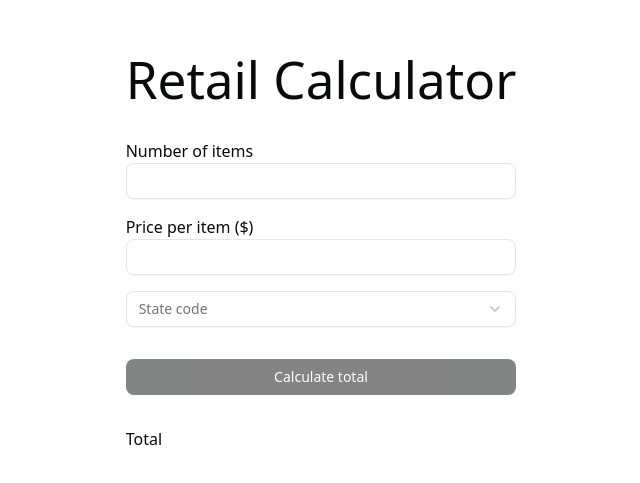
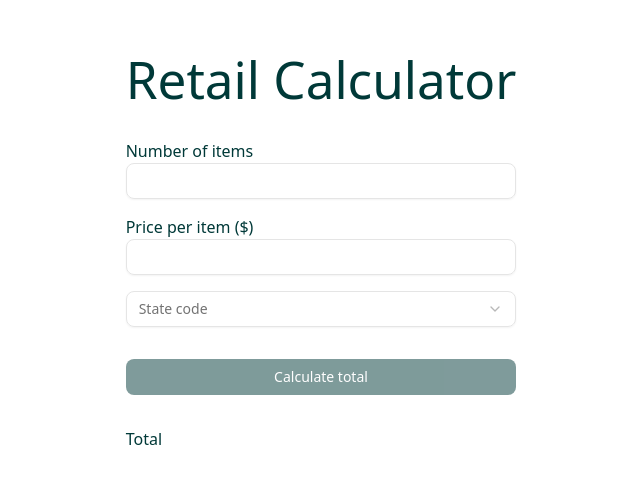
Before and after one commit to johnyherangi/foodstuffs-technical-exercise, a React (Vite) app: page / in a window 1280 px wide. Shown: the part 149-632 px from the top of the page, without its empty margins (319-959 px from the left). Built offline with nearby package versions, Linux system fonts and the light colour scheme.

Commit message:
fix colors

```diff
--- a/src/components/ui/button.tsx
+++ b/src/components/ui/button.tsx
@@ -8,7 +8,7 @@ const buttonVariants = cva(
   {
     variants: {
       variant: {
-        default: "bg-primary text-secondary-foreground hover:bg-primary/90",
+        default: "bg-primary text-primary-foreground hover:bg-primary/90",
         destructive:
           "bg-destructive text-white hover:bg-destructive/90 focus-visible:ring-destructive/20 dark:focus-visible:ring-destructive/40 dark:bg-destructive/60",
         outline:
--- a/src/index.css
+++ b/src/index.css
@@ -8,10 +8,6 @@
   line-height: 1.5;
   font-weight: 400;
 
-  color-scheme: light dark;
-  color: rgba(255, 255, 255, 0.87);
-  background-color: #242424;
-
   font-synthesis: none;
   text-rendering: optimizeLegibility;
   -webkit-font-smoothing: antialiased;
@@ -19,37 +15,37 @@
   --radius: 0.625rem;
 
   /* Foodstuffs Brand Colors */
-  --background: oklch(1 0 0); /* White #FFFFFF */
-  --foreground: oklch(0.145 0.003 179.28); /* Deep Teal #003938 */
-  --card: oklch(1 0 0); /* White */
-  --card-foreground: oklch(0.145 0.003 179.28); /* Deep Teal */
-  --popover: oklch(1 0 0); /* White */
-  --popover-foreground: oklch(0.145 0.003 179.28); /* Deep Teal */
-  --primary: oklch(0.145 0.003 179.28); /* Deep Teal #003938 */
-  --primary-foreground: oklch(1 0 0); /* White */
-  --secondary: oklch(0.68 0.2 142); /* Green Haze #00AE3F */
-  --secondary-foreground: oklch(1 0 0); /* White */
+  --background: #ffffff; /* White #FFFFFF */
+  --foreground: #003938; /* Deep Teal #003938 */
+  --card: #ffffff; /* White */
+  --card-foreground: #003938; /* Deep Teal */
+  --popover: #ffffff; /* White */
+  --popover-foreground: #003938; /* Deep Teal */
+  --primary: #003938; /* Deep Teal #003938 */
+  --primary-foreground: #ffffff; /* White */
+  --secondary: #00ae3f; /* Green Haze #00AE3F */
+  --secondary-foreground: #ffffff; /* White */
   --muted: oklch(0.97 0 0);
   --muted-foreground: oklch(0.556 0 0);
-  --accent: oklch(0.73 0.134 180); /* Robin's Egg Blue #00BCBC */
-  --accent-foreground: oklch(1 0 0); /* White */
+  --accent: #00bcbc; /* Robin's Egg Blue #00BCBC */
+  --accent-foreground: #ffffff; /* White */
   --destructive: oklch(0.577 0.245 27.325);
   --border: oklch(0.922 0 0);
   --input: oklch(0.922 0 0);
-  --ring: oklch(0.73 0.134 180); /* Robin's Egg Blue for focus rings */
-  --chart-1: oklch(0.145 0.003 179.28); /* Deep Teal */
-  --chart-2: oklch(0.68 0.2 142); /* Green Haze */
-  --chart-3: oklch(0.73 0.134 180); /* Robin's Egg Blue */
+  --ring: #00bcbc; /* Robin's Egg Blue for focus rings */
+  --chart-1: #003938; /* Deep Teal */
+  --chart-2: #00ae3f; /* Green Haze */
+  --chart-3: #00bcbc; /* Robin's Egg Blue */
   --chart-4: oklch(0.828 0.189 84.429);
   --chart-5: oklch(0.769 0.188 70.08);
   --sidebar: oklch(0.985 0 0);
-  --sidebar-foreground: oklch(0.145 0.003 179.28); /* Deep Teal */
-  --sidebar-primary: oklch(0.145 0.003 179.28); /* Deep Teal */
-  --sidebar-primary-foreground: oklch(1 0 0); /* White */
+  --sidebar-foreground: #003938; /* Deep Teal */
+  --sidebar-primary: #003938; /* Deep Teal */
+  --sidebar-primary-foreground: #ffffff; /* White */
   --sidebar-accent: oklch(0.97 0 0);
-  --sidebar-accent-foreground: oklch(0.145 0.003 179.28); /* Deep Teal */
+  --sidebar-accent-foreground: #003938; /* Deep Teal */
   --sidebar-border: oklch(0.922 0 0);
-  --sidebar-ring: oklch(0.73 0.134 180); /* Robin's Egg Blue */
+  --sidebar-ring: #00bcbc; /* Robin's Egg Blue */
 }
 
 a {
@@ -81,44 +77,44 @@ h1 {
   --radius-xl: calc(var(--radius) + 4px);
 
   /* Foodstuffs Brand Colors for Tailwind v4 */
-  --color-primary: oklch(0.145 0.003 179.28); /* Deep Teal #003938 */
-  --color-primary-50: oklch(0.95 0.001 179.28);
-  --color-primary-100: oklch(0.9 0.001 179.28);
-  --color-primary-200: oklch(0.8 0.002 179.28);
-  --color-primary-300: oklch(0.7 0.002 179.28);
-  --color-primary-400: oklch(0.6 0.003 179.28);
-  --color-primary-500: oklch(0.145 0.003 179.28); /* Main Deep Teal */
-  --color-primary-600: oklch(0.12 0.003 179.28);
-  --color-primary-700: oklch(0.1 0.003 179.28);
-  --color-primary-800: oklch(0.08 0.003 179.28);
-  --color-primary-900: oklch(0.06 0.003 179.28);
-  --color-primary-950: oklch(0.04 0.003 179.28);
+  --color-primary: #003938; /* Deep Teal #003938 */
+  --color-primary-50: #f0f9f9;
+  --color-primary-100: #ccebe8;
+  --color-primary-200: #99d6d1;
+  --color-primary-300: #66c2ba;
+  --color-primary-400: #33ada3;
+  --color-primary-500: #003938; /* Main Deep Teal */
+  --color-primary-600: #002d2c;
+  --color-primary-700: #002121;
+  --color-primary-800: #001515;
+  --color-primary-900: #000a0a;
+  --color-primary-950: #000505;
 
-  --color-secondary: oklch(0.68 0.2 142); /* Green Haze #00AE3F */
-  --color-secondary-50: oklch(0.95 0.02 142);
-  --color-secondary-100: oklch(0.9 0.04 142);
-  --color-secondary-200: oklch(0.85 0.08 142);
-  --color-secondary-300: oklch(0.8 0.12 142);
-  --color-secondary-400: oklch(0.74 0.16 142);
-  --color-secondary-500: oklch(0.68 0.2 142); /* Main Green Haze */
-  --color-secondary-600: oklch(0.62 0.18 142);
-  --color-secondary-700: oklch(0.56 0.16 142);
-  --color-secondary-800: oklch(0.5 0.14 142);
-  --color-secondary-900: oklch(0.44 0.12 142);
-  --color-secondary-950: oklch(0.38 0.1 142);
+  --color-secondary: #00ae3f; /* Green Haze #00AE3F */
+  --color-secondary-50: #f0fdf4;
+  --color-secondary-100: #dcfce7;
+  --color-secondary-200: #bbf7d0;
+  --color-secondary-300: #86efac;
+  --color-secondary-400: #4ade80;
+  --color-secondary-500: #00ae3f; /* Main Green Haze */
+  --color-secondary-600: #008b32;
+  --color-secondary-700: #006825;
+  --color-secondary-800: #004519;
+  --color-secondary-900: #00220c;
+  --color-secondary-950: #001106;
 
-  --color-accent: oklch(0.73 0.134 180); /* Robin's Egg Blue #00BCBC */
-  --color-accent-50: oklch(0.95 0.013 180);
-  --color-accent-100: oklch(0.9 0.027 180);
-  --color-accent-200: oklch(0.85 0.054 180);
-  --color-accent-300: oklch(0.8 0.081 180);
-  --color-accent-400: oklch(0.765 0.108 180);
-  --color-accent-500: oklch(0.73 0.134 180); /* Main Robin's Egg Blue */
-  --color-accent-600: oklch(0.68 0.121 180);
-  --color-accent-700: oklch(0.63 0.107 180);
-  --color-accent-800: oklch(0.58 0.094 180);
-  --color-accent-900: oklch(0.53 0.081 180);
-  --color-accent-950: oklch(0.48 0.067 180);
+  --color-accent: #00bcbc; /* Robin's Egg Blue #00BCBC */
+  --color-accent-50: #f0fdfd;
+  --color-accent-100: #ccf7f7;
+  --color-accent-200: #99efef;
+  --color-accent-300: #66e7e7;
+  --color-accent-400: #33dfdf;
+  --color-accent-500: #00bcbc; /* Main Robin's Egg Blue */
+  --color-accent-600: #009696;
+  --color-accent-700: #007070;
+  --color-accent-800: #004b4b;
+  --color-accent-900: #002525;
+  --color-accent-950: #001313;
 
   --color-background: var(--background);
   --color-foreground: var(--foreground);
@@ -152,37 +148,37 @@ h1 {
 
 .dark {
   /* Foodstuffs Dark Mode with Brand Colors */
-  --background: oklch(0.145 0.003 179.28); /* Deep Teal background */
-  --foreground: oklch(1 0 0); /* White text */
-  --card: oklch(0.205 0.002 179.28); /* Slightly lighter Deep Teal */
-  --card-foreground: oklch(1 0 0); /* White */
-  --popover: oklch(0.205 0.002 179.28); /* Slightly lighter Deep Teal */
-  --popover-foreground: oklch(1 0 0); /* White */
-  --primary: oklch(0.73 0.134 180); /* Robin's Egg Blue for contrast */
-  --primary-foreground: oklch(0.145 0.003 179.28); /* Deep Teal */
-  --secondary: oklch(0.68 0.2 142); /* Green Haze */
-  --secondary-foreground: oklch(1 0 0); /* White */
-  --muted: oklch(0.269 0.002 179.28);
+  --background: #003938; /* Deep Teal background */
+  --foreground: #ffffff; /* White text */
+  --card: #004b4b; /* Slightly lighter Deep Teal */
+  --card-foreground: #ffffff; /* White */
+  --popover: #004b4b; /* Slightly lighter Deep Teal */
+  --popover-foreground: #ffffff; /* White */
+  --primary: #00bcbc; /* Robin's Egg Blue for contrast */
+  --primary-foreground: #003938; /* Deep Teal */
+  --secondary: #00ae3f; /* Green Haze */
+  --secondary-foreground: #ffffff; /* White */
+  --muted: #002d2c;
   --muted-foreground: oklch(0.708 0 0);
-  --accent: oklch(0.68 0.2 142); /* Green Haze for accents */
-  --accent-foreground: oklch(1 0 0); /* White */
+  --accent: #00ae3f; /* Green Haze for accents */
+  --accent-foreground: #ffffff; /* White */
   --destructive: oklch(0.704 0.191 22.216);
   --border: oklch(1 0 0 / 10%);
   --input: oklch(1 0 0 / 15%);
-  --ring: oklch(0.73 0.134 180); /* Robin's Egg Blue */
-  --chart-1: oklch(0.73 0.134 180); /* Robin's Egg Blue */
-  --chart-2: oklch(0.68 0.2 142); /* Green Haze */
-  --chart-3: oklch(0.145 0.003 179.28); /* Deep Teal */
+  --ring: #00bcbc; /* Robin's Egg Blue */
+  --chart-1: #00bcbc; /* Robin's Egg Blue */
+  --chart-2: #00ae3f; /* Green Haze */
+  --chart-3: #003938; /* Deep Teal */
   --chart-4: oklch(0.627 0.265 303.9);
   --chart-5: oklch(0.645 0.246 16.439);
-  --sidebar: oklch(0.205 0.002 179.28);
-  --sidebar-foreground: oklch(1 0 0); /* White */
-  --sidebar-primary: oklch(0.73 0.134 180); /* Robin's Egg Blue */
-  --sidebar-primary-foreground: oklch(0.145 0.003 179.28); /* Deep Teal */
-  --sidebar-accent: oklch(0.269 0.002 179.28);
-  --sidebar-accent-foreground: oklch(1 0 0); /* White */
+  --sidebar: #004b4b;
+  --sidebar-foreground: #ffffff; /* White */
+  --sidebar-primary: #00bcbc; /* Robin's Egg Blue */
+  --sidebar-primary-foreground: #003938; /* Deep Teal */
+  --sidebar-accent: #002d2c;
+  --sidebar-accent-foreground: #ffffff; /* White */
   --sidebar-border: oklch(1 0 0 / 10%);
-  --sidebar-ring: oklch(0.73 0.134 180); /* Robin's Egg Blue */
+  --sidebar-ring: #00bcbc; /* Robin's Egg Blue */
 }
 
 @layer base {
```
